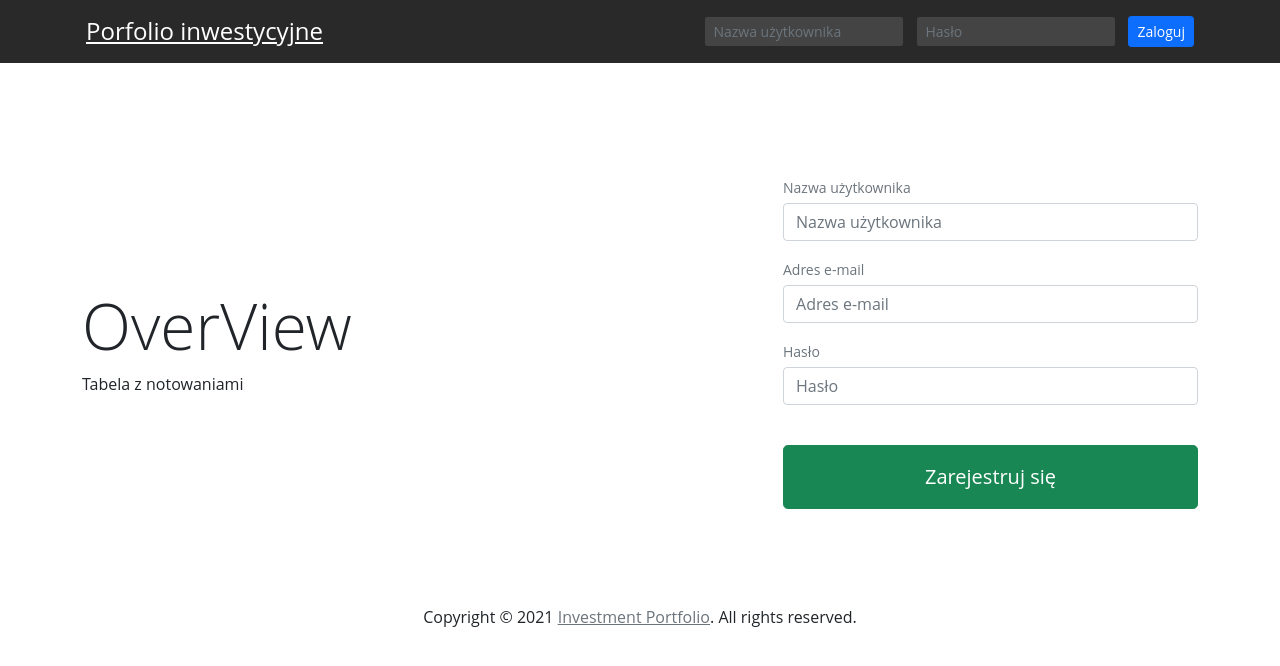
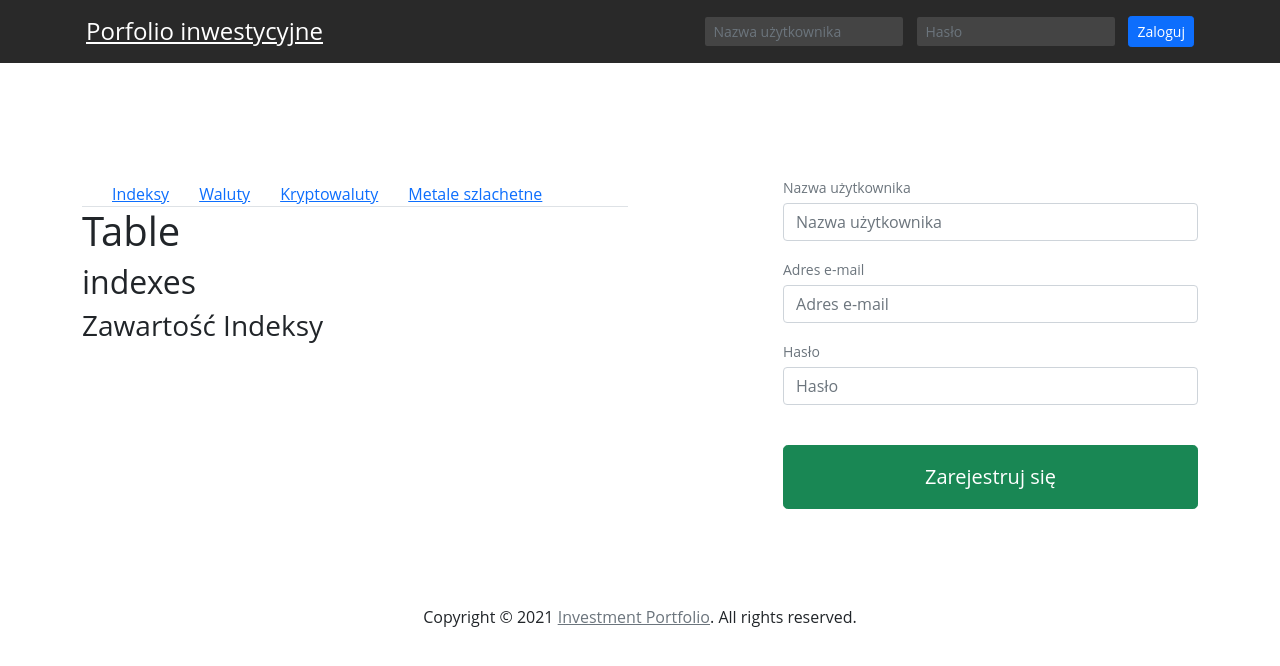
Before and after one commit to Twojcik3/Investment_Portfolio, a React (Create React App) app: page / in a window 1280 px wide. Shown: the top 666 px of the page. Built offline with nearby package versions, Linux system fonts and the light colour scheme; no server answers.

Commit message:
Overview rates

```diff
--- a/src/components/HomeComponents/Footer.js
+++ b/src/components/HomeComponents/Footer.js
@@ -4,6 +4,7 @@ const Footer = () => {
     return (
         <footer>
             <p className="m-0">Copyright &copy; 2021 <a href="/" className="text-muted">Investment Portfolio</a>. All rights reserved.</p>
+
         </footer>
     )
 }
--- a/src/components/HomeComponents/Overview.js
+++ b/src/components/HomeComponents/Overview.js
@@ -1,10 +1,66 @@
-import React from 'react';
+import React, { useState, useEffect } from 'react';
+import QuotesTable from '../HomeComponents/QuotesTable'
 
 const OverView = () => {
+    const [currencyTable, setCurrencyTable] = useState([]);
+    const [cryptoCureencyTable, setCryptoCurrencyTable] = useState([]);
+    const [indexesTable, setIndexesTable] = useState([]);
+    const [preciousMetals, setPreciousMetals] = useState([]);
+
+    const NBPAPI = 'http://api.nbp.pl/api/exchangerates/tables/A/';
+    const coinGeckoAPI = 'https://api.coingecko.com/api/v3/coins/markets?vs_currency=usd&order=market_cap_desc&per_page=5&page=1&sparkline=false';
+
+    useEffect(() => {
+        getCurrencyRates();
+        getCryptoCurrencyRates()
+    }, [])
+
+    const getCryptoCurrencyRates = async () => {
+        const response = await fetch(coinGeckoAPI);
+        const data = await response.json();
+        setCryptoCurrencyTable(data)
+    }
+    const getCurrencyRates = async () => {
+        const response = await fetch(NBPAPI);
+        const data = await response.json();
+        setCurrencyTable(data[0].rates)
+    }
+
+
     return (
-        <div className="col-lg-7 py-5 py-md-5">
-            <h1 className="display-3">OverView</h1>
-            <span>Tabela z notowaniami</span>
+        <div className="col-lg-6 overview">
+            <ul className="nav nav-tabs" role="tablist">
+                <li className="active" role="presentation">
+                    <a href="#1tab" role="tab" data-toggle="tab">Indeksy</a>
+                </li>
+                <li role="presentation">
+                    <a href="#2tab" role="tab" data-toggle="tab">Waluty</a>
+                </li>
+                <li role="presentation">
+                    <a href="#3tab" role="tab" data-toggle="tab">Kryptowaluty</a>
+                </li>
+                <li role="presentation">
+                    <a href="#4tab" role="tab" data-toggle="tab">Metale szlachetne</a>
+                </li>
+            </ul>
+            <div className="tab-content">
+                <div className={(
+                    (window.location.href.substr(window.location.href.length - 4, 4) !== "2tab") &&
+                    (window.location.href.substr(window.location.href.length - 4, 4) !== "3tab") &&
+                    (window.location.href.substr(window.location.href.length - 4, 4) !== "4tab"))
+                    ? "tab-pane active" : "tab-pane"} id="1tab">
+                    <QuotesTable message="Zawartość Indeksy" table={indexesTable} type="indexes" />
+                </div>
+                <div className={(window.location.href.substr(window.location.href.length - 4, 4) === "2tab") ? "tab-pane active" : "tab-pane"} id="2tab">
+                    <QuotesTable message="Zawartość waluty" data={currencyTable} type="currencies" />
+                </div>
+                <div className={(window.location.href.substr(window.location.href.length - 4, 4) === "3tab") ? "tab-pane active" : "tab-pane"} id="3tab">
+                    <QuotesTable message="Zawartość kryptowaluty" data={cryptoCureencyTable} type="cryptocurrency" />
+                </div>
+                <div className={(window.location.href.substr(window.location.href.length - 4, 4) === "4tab") ? "tab-pane active" : "tab-pane"} id="4tab">
+                    <QuotesTable message="Zawartość metale" data={preciousMetals} type="preciousMetals" />
+                </div>
+            </div>
         </div>
     )
 }
--- /dev/null
+++ b/src/components/HomeComponents/QuotesTable.js
@@ -0,0 +1,15 @@
+import React from 'react';
+
+const QuotesTable = (props) => {
+
+    return (
+        <div>
+            <h1>Table</h1>
+            <h2>{props.type}</h2>
+            <h3>{props.message}</h3>
+            {console.log(props.data)}
+        </div>
+    )
+}
+
+export default QuotesTable;
--- a/src/components/HomeComponents/Register.js
+++ b/src/components/HomeComponents/Register.js
@@ -50,7 +50,7 @@ const Register = () => {
     }
 
     return (
-        <div className="col-lg-5 pl-lg-5 pb-3 py-lg-5">
+        <div className="col-lg-5 pl-lg-5 pb-3 py-lg-5 offset-md-1">
             <form className="register-form">
                 <div className="form-group">
                     <label htmlFor="register-username" className="mb-1 text-muted"><small>Nazwa użytkownika</small></label>
--- a/src/css/App.css
+++ b/src/css/App.css
@@ -27,3 +27,13 @@ body{
 p{
   text-align: center;
 }
+.overview{
+  height: 320px;
+}
+.nav-tabs{
+  color: #292929
+}
+.nav li{
+  padding-left: 30px;
+
+}
```
